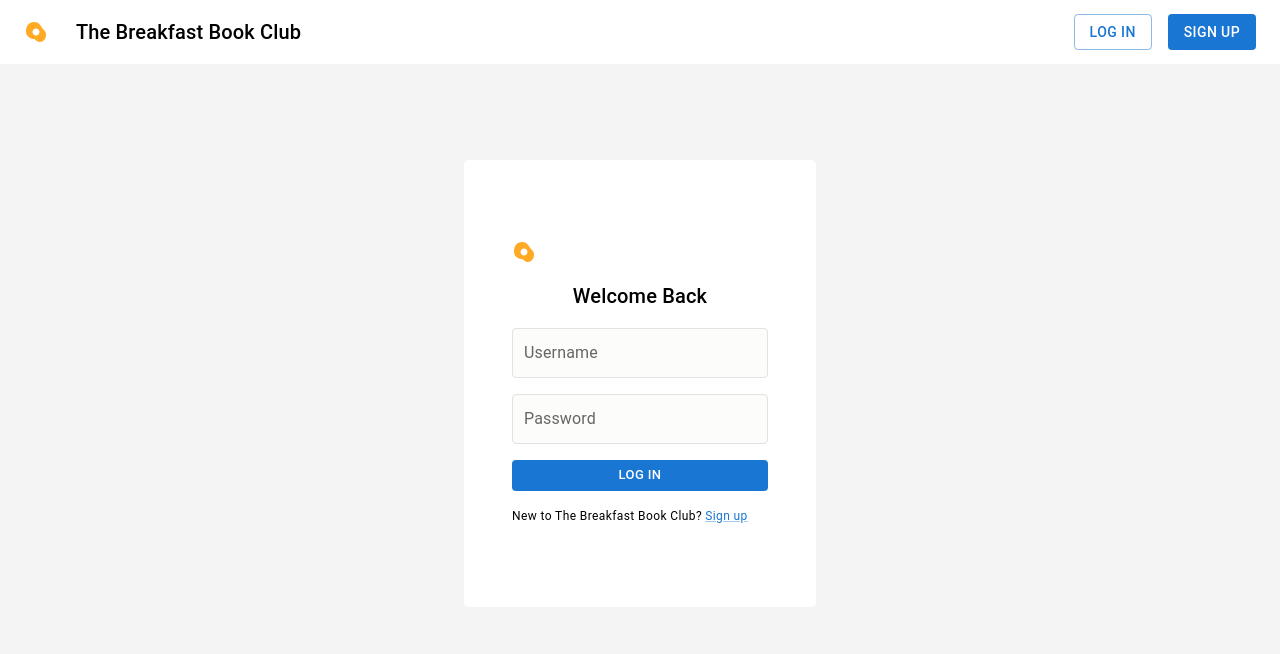
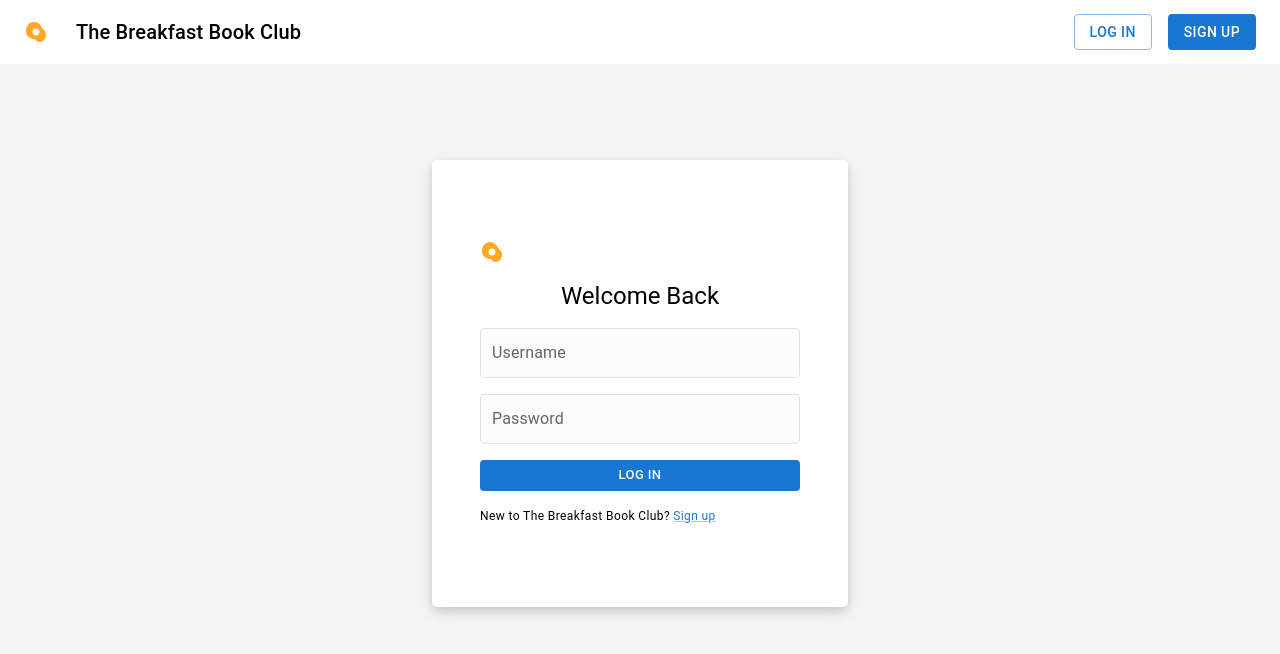
Before and after one commit to DrDab/BreakfastBookClub, a React (Create React App) app in the folder frontend/: page / in a window 1280 px wide. Shown: the top 654 px of the page. Built offline with nearby package versions, Linux system fonts and the light colour scheme.

Commit message:
login/signup styling

```diff
--- a/frontend/src/App.css
+++ b/frontend/src/App.css
@@ -46,3 +46,15 @@ body {
 .friends-list-modal{
   width: 20rem;
 }
+
+/* login signup */
+.login-signup {
+  width: 25%;
+  background-color: #ffffff;
+  border: 1;
+  border-color: #e3e3e3;
+  box-shadow: 0 4px 8px 0 rgba(0, 0, 0, 0.1), 0 5px 15px 0 rgba(0, 0, 0, 0.1);
+  padding: 5rem 3rem 5rem 3rem;
+  border-radius: 0.3rem;
+  margin: 0 auto;
+}
--- a/frontend/src/pages/LogIn.js
+++ b/frontend/src/pages/LogIn.js
@@ -21,10 +21,10 @@ export default function LogIn() {
     window.location.reload();
   }
   return (
-    <Box sx={{ width: '20%', padding: '5rem 3rem 5rem 3rem', borderRadius: '0.3rem', margin: '0 auto', backgroundColor: 'white' }}>
+    <Box className="login-signup">
       <Stack spacing={2}>
         <EggAltIcon sx={{ margin: '0 auto', color: '#ffa925' }} />
-        <Typography id="modal-modal-title" variant="h6" component="h2" align="center">
+        <Typography id="modal-modal-title" variant="h5" align="center">
           Welcome Back
         </Typography>
         <CustomTextField
--- a/frontend/src/pages/SignUp.js
+++ b/frontend/src/pages/SignUp.js
@@ -20,10 +20,10 @@ export default function SignUp() {
   }
 
   return (
-    <Box sx={{ width: '20%', padding: '5rem 3rem 5rem 3rem', borderRadius: '0.3rem', margin: '0 auto', backgroundColor: 'white' }}>
+    <Box className="login-signup">
       <Stack spacing={2}>
         <EggAltIcon sx={{ margin: '0 auto', color: '#ffa925' }} />
-        <Typography id="modal-modal-title" variant="h6" component="h2" align="center">
+        <Typography id="modal-modal-title" variant="h5" align="center">
           Sign Up
         </Typography>
 
```
